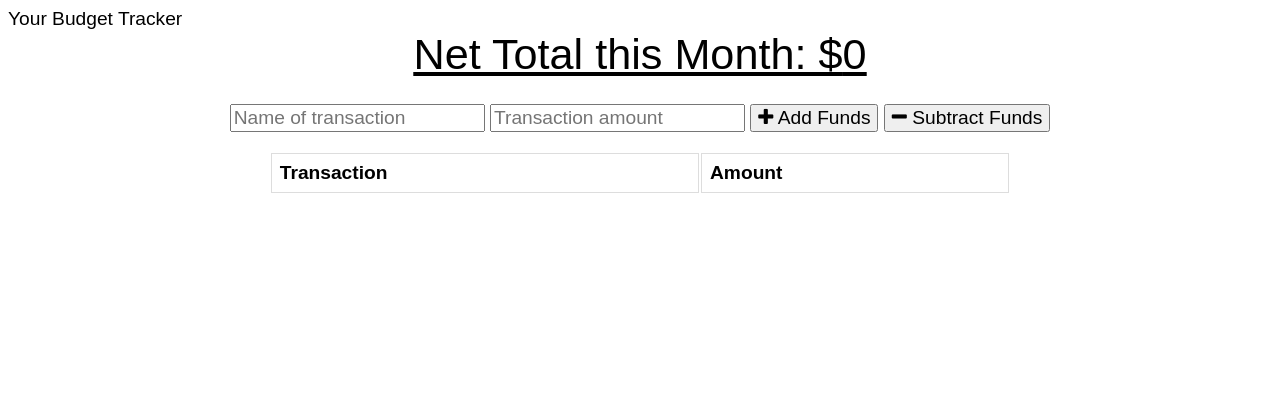
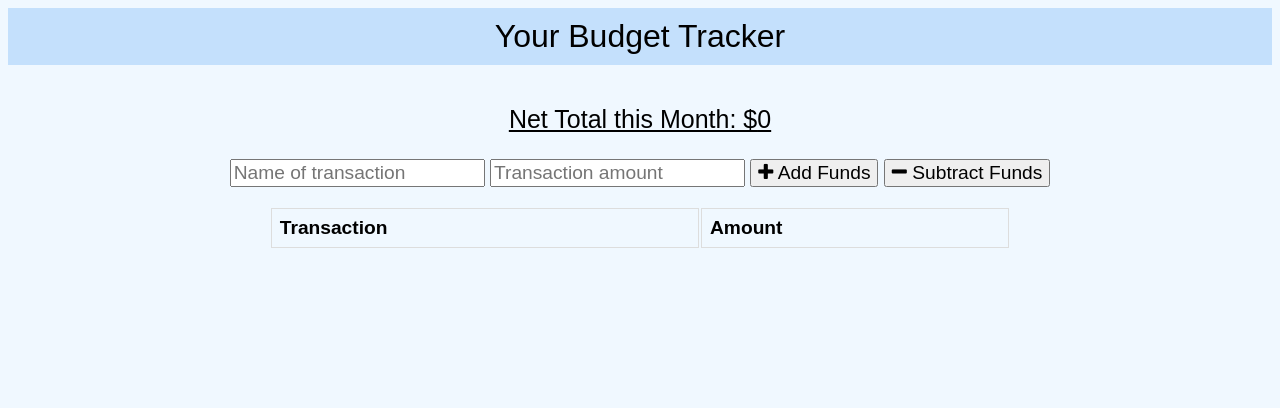
Before and after one commit to nikcastle/budget-tracker, a website: page public/index.html in a window 1280 px wide. Drawn offline with nearby package versions, Linux system fonts and the light colour scheme; no server answers.

Commit message:
added navbar styling and background color

```diff
--- a/public/styles.css
+++ b/public/styles.css
@@ -1,6 +1,15 @@
 body {
+  background-color: #F0F8FF;
   font-size: 120%;
   font-family: Arial;
+}
+
+nav {
+  background-color: #C4E0FC;
+  font-size: xx-large;
+  padding: 10px;
+  margin-bottom: 40px;
+  text-align: center;
 }
 
 button, input {
@@ -33,7 +42,7 @@ tr:nth-child(even) {
 }
 
 .total {
-  font-size: 150%;
+  font-size: 25px;
   text-decoration: underline;
 }
 
```
